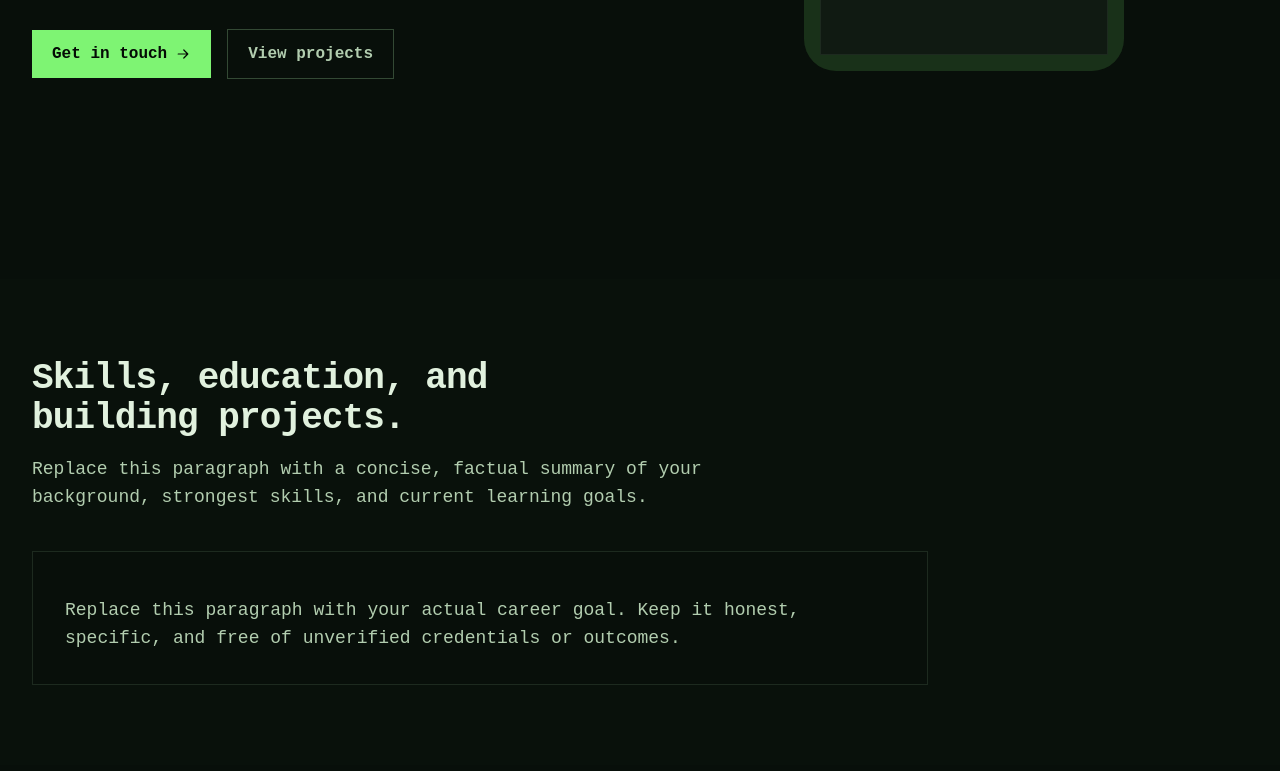
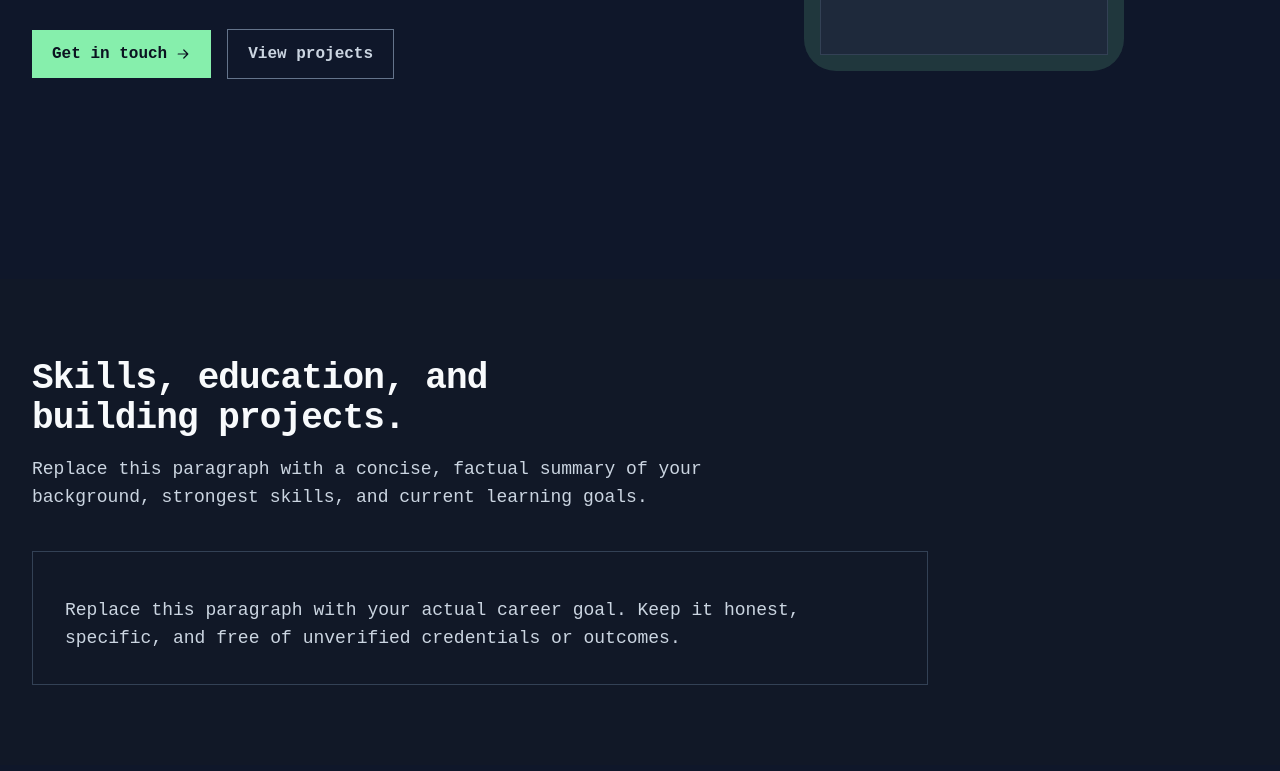
Before and after one commit to Ezekiel911/portfolio-template, a plain HTML site: page index.html in a window 1280 px wide. Shown: the part 495-1266 px from the top of the page. Drawn offline with nearby package versions, Linux system fonts and the light colour scheme; a web font is replaced by a local one.

Commit message:
Improve dark theme color system
Co-authored-by: Copilot <223556219+Copilot@users.noreply.github.com>

```diff
--- a/index.html
+++ b/index.html
@@ -397,44 +397,44 @@
         color-scheme: light;
         scroll-behavior: smooth;
         --ease-out-ui: cubic-bezier(0.23, 1, 0.32, 1);
-        --page: oklch(14.5% 0.014 150);
-        --section-tint: oklch(16% 0.016 150);
-        --section-tint-alt: oklch(16.8% 0.018 150);
-        --surface: oklch(16% 0.016 150);
-        --raised: oklch(20.5% 0.022 150);
-        --line: oklch(27% 0.028 148);
-        --line-strong: oklch(38% 0.045 146);
-        --control-line: oklch(38% 0.045 146);
-        --text: oklch(82% 0.05 142);
-        --copy: oklch(82% 0.05 142);
-        --muted: oklch(64% 0.06 145);
-        --heading: oklch(94% 0.03 140);
-        --placeholder: oklch(64% 0.06 145);
-        --accent: oklch(87% 0.2 142);
-        --accent-fill: oklch(87% 0.2 142);
-        --accent-ink: oklch(14% 0.02 150);
-        --secondary: oklch(82% 0.05 142);
-        --secondary-fill: oklch(87% 0.2 142);
-        --secondary-hover: oklch(77% 0.19 142);
-        --button: oklch(14% 0.02 150);
-        --focus: oklch(87% 0.2 142);
-        --glow-teal: oklch(87% 0.2 142);
-        --glow-amber: oklch(87% 0.2 142);
-        --dot-grid: rgb(71 85 105 / 10%);
-        --error: #b91c1c;
-        --success: #047857;
-        --online-label: #047857;
-        --away-label: #b45309;
-        --glass: rgb(255 255 255 / 60%);
-        --glass-border: rgb(15 23 42 / 12%);
-        --shadow-soft: oklch(14.5% 0.014 150);
-        --shadow-ink: oklch(12.5% 0.012 150);
-        --shadow-accent: oklch(87% 0.2 142);
-        --shadow-secondary: oklch(87% 0.2 142);
+        --page: #0b1220;
+        --section-tint: #0f172a;
+        --section-tint-alt: #111827;
+        --surface: #111827;
+        --raised: #1e293b;
+        --line: #334155;
+        --line-strong: #64748b;
+        --control-line: #64748b;
+        --text: #cbd5e1;
+        --copy: #cbd5e1;
+        --muted: #94a3b8;
+        --heading: #f8fafc;
+        --placeholder: #94a3b8;
+        --accent: #86efac;
+        --accent-fill: #86efac;
+        --accent-ink: #0b1220;
+        --secondary: #d8e7f0;
+        --secondary-fill: #86efac;
+        --secondary-hover: #bbf7d0;
+        --button: #0b1220;
+        --focus: #86efac;
+        --glow-teal: #86efac;
+        --glow-amber: #86efac;
+        --dot-grid: rgb(148 163 184 / 8%);
+        --error: #f87171;
+        --success: #34d399;
+        --online-label: #34d399;
+        --away-label: #fbbf24;
+        --glass: rgb(248 250 252 / 72%);
+        --glass-border: rgb(148 163 184 / 18%);
+        --shadow-soft: #0b1220;
+        --shadow-ink: #070b12;
+        --shadow-accent: #86efac;
+        --shadow-secondary: #86efac;
         --photo: #e2e8f0;
-        --rail: #475569;
-        --tooltip: oklch(20.5% 0.022 150);
-        --cue-border: rgb(71 85 105 / 55%);
+        --rail: #64748b;
+        --tooltip: #1e293b;
+        --cue-border: rgb(148 163 184 / 55%);
         --info: #075985;
         --info-surface: #e0f2fe;
         --info-dark: #bae6fd;
```
